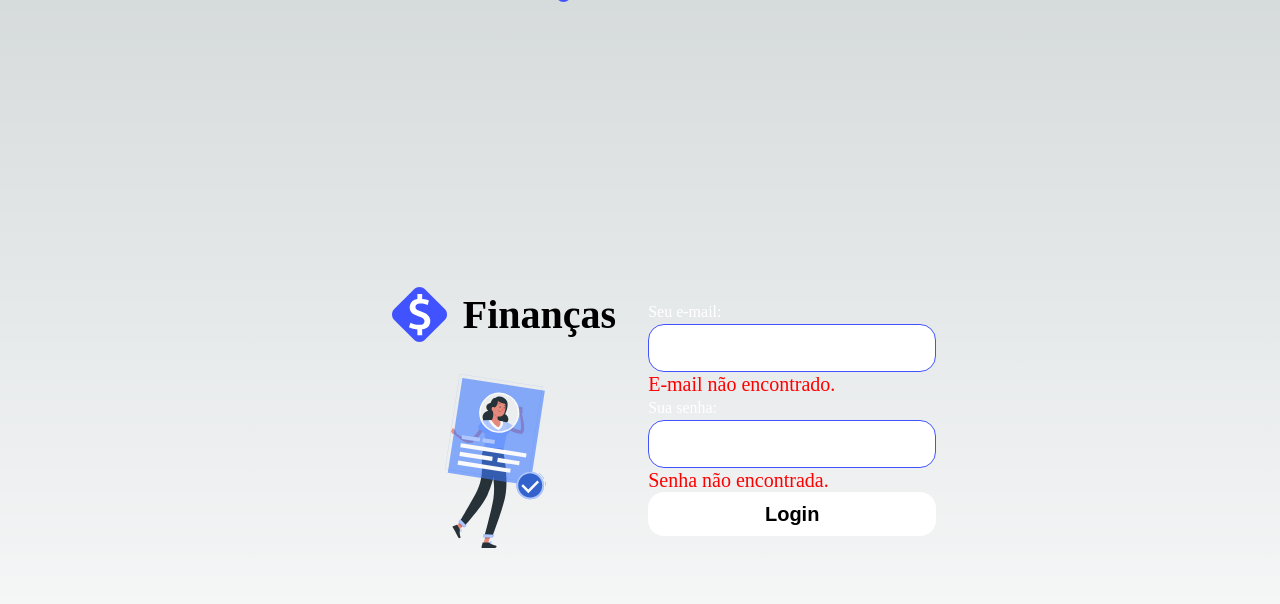
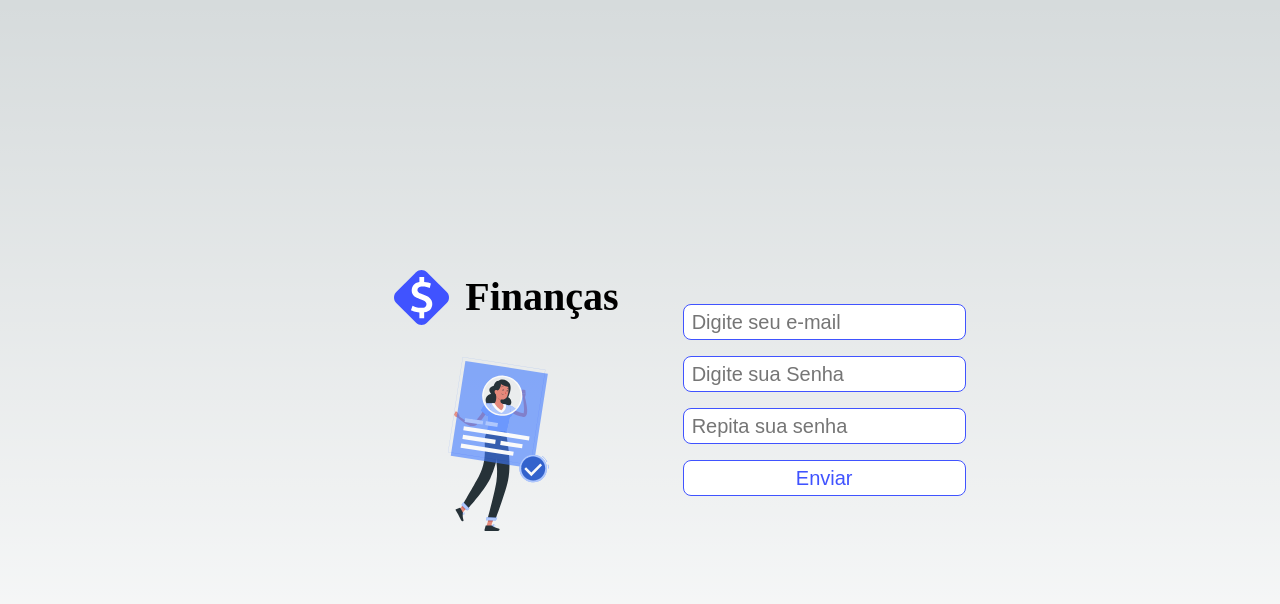
Before and after one commit to petersonros/portfolio-react, a Next.js app: page /Login in a window 1280 px wide. Shown: the top 604 px of the page. Built offline with nearby package versions, Linux system fonts and the light colour scheme.

Commit message:
deleted unused files

```diff
--- a/components/Button/Button.module.css
+++ b/components/Button/Button.module.css
@@ -1,11 +1,14 @@
 .myBtn {
-  background-color: #fff;
-  color: #000;
-  font-weight: 600;
-  font-size: 1.25rem;
-  line-height: 2.75rem;
-  border: 0;
-  border-radius: 1rem;
+  border: solid 1px #4053ff;
+  border-radius: 8px;
+  background-color: #ffffff;
+  color: #4053ff;
+  font-size: 20px;
+  font-weight: 500;
+  line-height: 26px;
+  height: 36px;
+  margin: 8px 0;
+  padding: 0 8px;
   width: 100%;
 }
 
--- a/components/Button/index.tsx
+++ b/components/Button/index.tsx
@@ -2,7 +2,7 @@ import styles from "./Button.module.css";
 
 type Props = {
   label: string;
-  onClick: () => void;
+  onClick?: () => void;
 };
 
 export const Button = ({ label, onClick }: Props) => {
--- a/components/Input/index.tsx
+++ b/components/Input/index.tsx
@@ -1,12 +1,10 @@
 import styles from "./Input.module.css";
-import { Inputs } from "@/types/Inputs";
+import { InputHTMLAttributes } from "react";
 
-type Props = {
-  inputs: Inputs[];
-};
+interface InputProps extends InputHTMLAttributes<HTMLInputElement> {}
 
-const Input = ({ inputs }: Props) => {
-  return <input className={styles.input}>{}</input>;
+const Input = ({ ...props }: InputProps) => {
+  return <input className={styles.input} {...props} />;
 };
 
 export default Input;
--- a/pages/Login/Login.module.css
+++ b/pages/Login/Login.module.css
@@ -6,19 +6,19 @@
   height: 100vh;
 }
 
+.logoContainer {
+  display: flex;
+  align-items: center;
+  flex-direction: column;
+  justify-content: center;
+  margin: 0 2rem;
+}
+
 .loginContainer {
   display: flex;
   align-items: center;
   justify-content: center;
   flex-direction: column;
-}
-
-.logoContainer {
-  display: flex;
-  align-items: center;
-  flex-direction: row;
-  justify-content: center;
-  margin: 0 2rem;
 }
 
 .imgLogo {
@@ -60,7 +60,7 @@
   font-weight: 500;
   line-height: 1.5rem;
   height: 3rem;
-  padding: 0 .75rem;
+  padding: 0 0.75rem;
   width: 18rem;
 }
 
@@ -72,7 +72,7 @@
 }
 
 .button {
-  background-color: #4053ff ;
+  background-color: #4053ff;
   font-size: 1.5rem;
   font-weight: 600;
   line-height: 1.25rem;
@@ -80,5 +80,5 @@
   border-radius: 0.75rem;
   height: 2.5rem;
   width: 100%;
-  margin: .5rem 0;
+  margin: 0.5rem 0;
 }
--- a/pages/Login/index.tsx
+++ b/pages/Login/index.tsx
@@ -4,12 +4,11 @@ import styles from "./Login.module.css";
 import { Button } from "@/components/Button";
 import LogoTitle from "@/components/LogoTitle";
 import Input from "@/components/Input";
-import { Layout } from "@/components/Layout";
 
 const Login = () => {
   return (
     <div className={styles.container}>
-      <div className={styles.loginContainer}>
+      <div className={styles.logoContainer}>
         <LogoTitle />
 
         <Image
@@ -19,38 +18,30 @@ const Login = () => {
           priority
         />
       </div>
-
-      <form className={styles.formArea}>
-
-        <label className={styles.label} htmlFor="email">
-          Seu e-mail:
-        </label>
-        <input
-          className={styles.input}
+      <div className={styles.loginContainer}>
+        <Input
+          placeholder="Digite seu e-mail"
           type="email"
           id="email"
           name="email"
           required
         />
-        <span className={styles.alert}>E-mail não encontrado.</span>
-        <label className={styles.label} htmlFor="password">
-          Sua senha:
-        </label>
-        <input
-          className={styles.input}
-          type="password"
-          id="password"
-          name="password"
+        <Input
+          placeholder="Digite sua Senha"
+          type="email"
+          id="email"
+          name="email"
           required
         />
-        <span className={styles.alert}>Senha não encontrada.</span>
-        <Button
-          label={"Login"}
-          onClick={function (): void {
-            throw new Error("Function not implemented.");
-          }}
+        <Input
+          placeholder="Repita sua senha"
+          type="email"
+          id="email"
+          name="email"
+          required
         />
-      </form>
+        <Button label="Enviar" />
+      </div>
     </div>
   );
 };
--- a/pages/_app.tsx
+++ b/pages/_app.tsx
@@ -1,11 +1,6 @@
-import { Layout } from "@/components/Layout";
 import "@/styles/globals.css";
 import type { AppProps } from "next/app";
 
 export default function App({ Component, pageProps }: AppProps) {
-  return (
-    <Layout>
-      <Component {...pageProps} />
-    </Layout>
-  );
+  return <Component {...pageProps} />;
 }
--- a/pages/teste/Teste.module.css
+++ /dev/null
@@ -1,12 +0,0 @@
-.container {
-  display: flex;
-  flex-direction: column;
-  align-items: center;
-  justify-content: center;
-}
-
-.h1 {
-  font-size: 20px;
-  font-weight: 600;
-  line-height: 28px;
-}
```
Also changed, not shown: pages/teste/index.tsx (deleted, +0 -15 lines).
